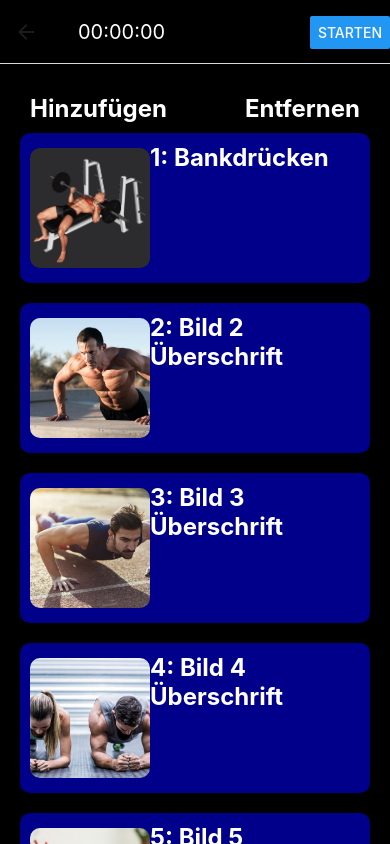
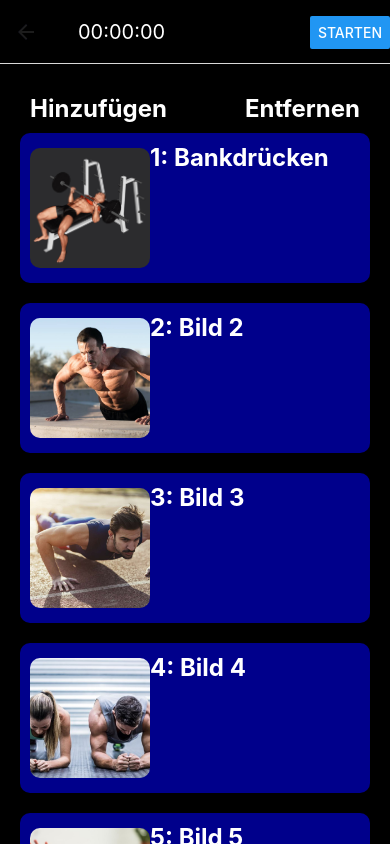
Before and after one commit to Kevin24061997/Fit-Kit, a React Native app in the folder fit-kit/: screen /Timer in a window 390 px wide. Built offline with nearby package versions, Linux system fonts and the light colour scheme; what expo-notifications would draw is missing.

Commit message:
überschrifft

```diff
--- a/fit-kit/src/function/imageData.js
+++ b/fit-kit/src/function/imageData.js
@@ -24,49 +24,49 @@ Absetzen: Setze die Langhantel sicher in die Halterung zurück, wenn du fertig b
 `,
   },
   {
-    heading: 'Bild 2 Überschrift',
+    heading: 'Bild 2',
     list1: ['06', '07', '08', '09', '10'],
     list2: ['06', '07', '08', '09', '10'],
     checkboxList2: [false, false, false, false, false],
     modalVisible: false,
   },
   {
-    heading: 'Bild 3 Überschrift',
+    heading: 'Bild 3',
     list1: ['11', '12', '13', '14', '15'],
     list2: ['11', '12', '13', '14', '15'],
     checkboxList2: [false, false, false, false, false],
     modalVisible: false,
   },
   {
-    heading: 'Bild 4 Überschrift',
+    heading: 'Bild 4',
     list1: ['16', '17', '18', '19', '20'],
     list2: ['16', '17', '18', '19', '20'],
     checkboxList2: [false, false, false, false, false],
     modalVisible: false,
   },
   {
-    heading: 'Bild 5 Überschrift',
+    heading: 'Bild 5',
     list1: ['21', '22', '23', '24', '25'],
     list2: ['21', '22', '23', '24', '25'],
     checkboxList2: [false, false, false, false, false],
     modalVisible: false,
   },
   {
-    heading: 'Bild 6 Überschrift',
+    heading: 'Bild 6',
     list1: ['26', '27', '28', '29', '30'],
     list2: ['26', '27', '28', '29', '30'],
     checkboxList2: [false, false, false, false, false],
     modalVisible: false,
   },
   {
-    heading: 'Bild 7 Überschrift',
+    heading: 'Bild 7',
     list1: ['31', '32', '33', '34', '35'],
     list2: ['31', '32', '33', '34', '35'],
     checkboxList2: [false, false, false, false, false],
     modalVisible: false,
   },
   {
-    heading: 'Bild 8 Überschrift',
+    heading: 'Bild 8',
     list1: ['31', '32', '33', '34', '35'],
     list2: ['31', '32', '33', '34', '35'],
     checkboxList2: [false, false, false, false, false],
```
